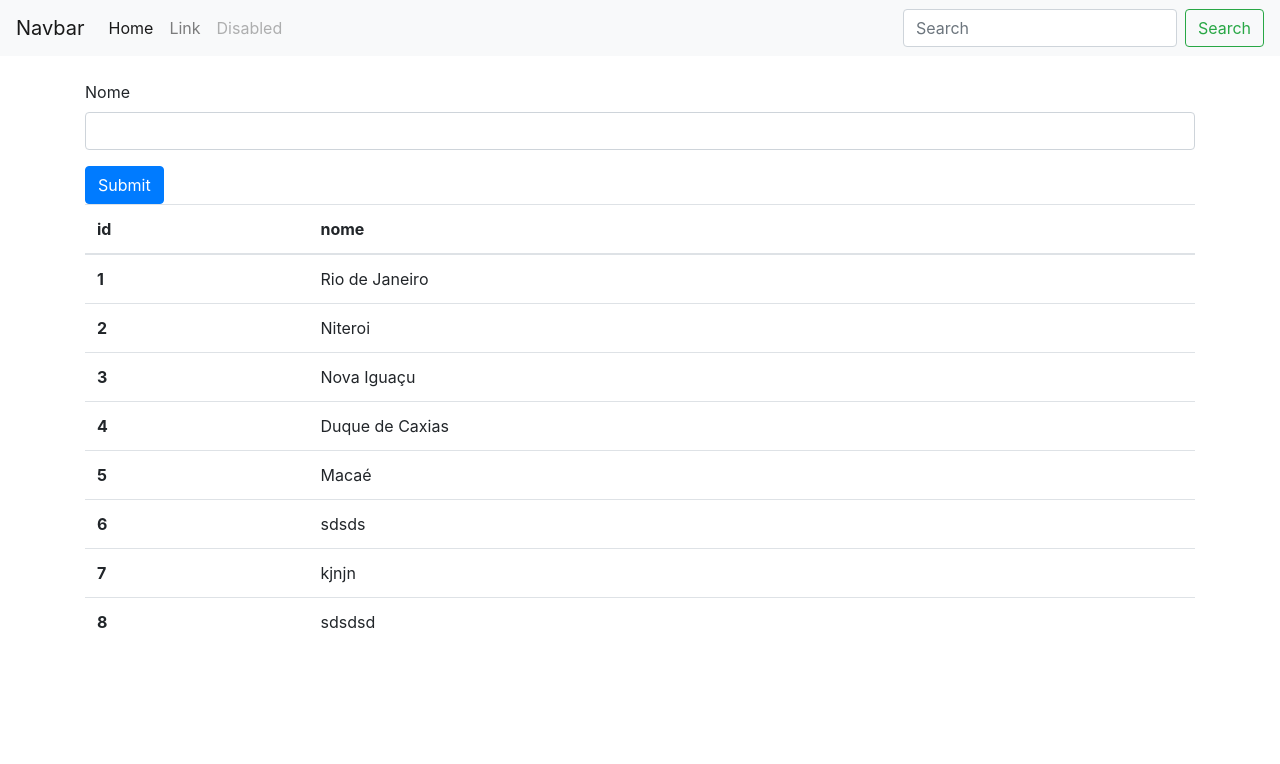
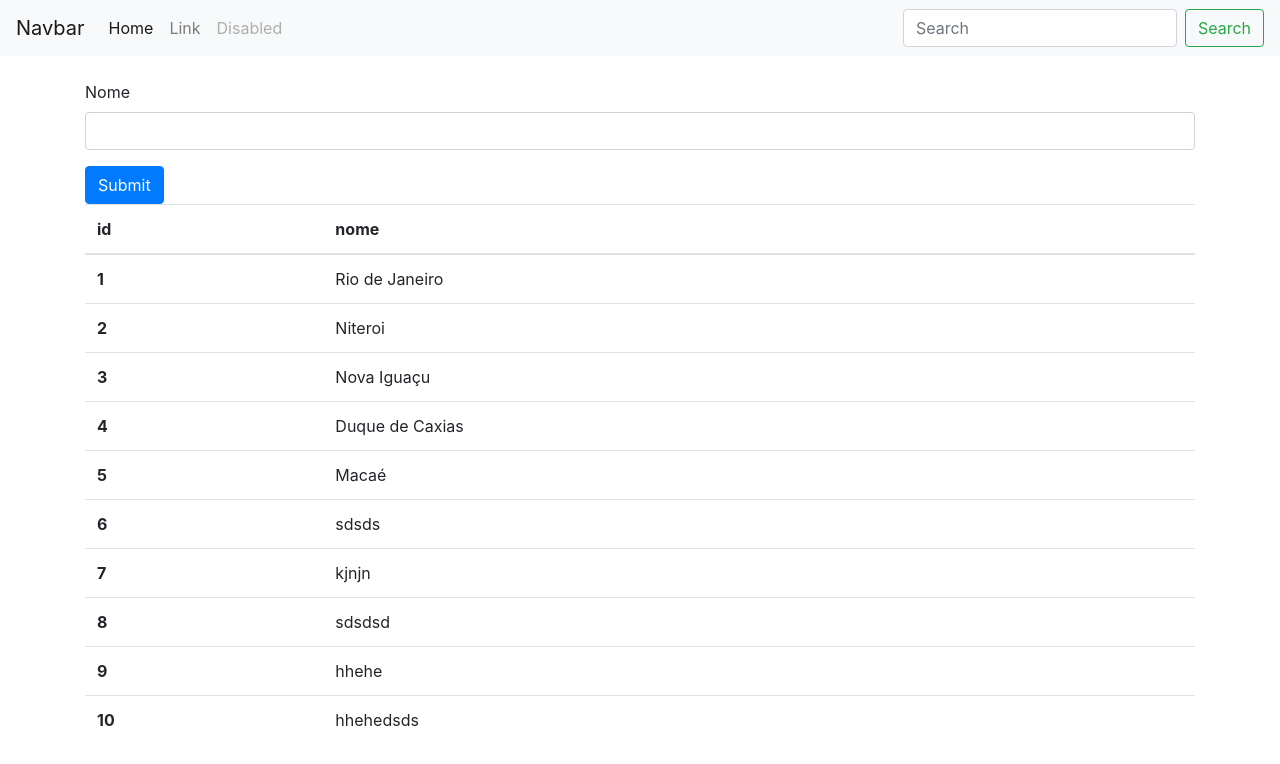
Before and after one commit to HelioDantas/AngularTest, an Angular app: page / in a window 1280 px wide. Shown: the top 764 px of the page. Built offline with nearby package versions, Linux system fonts and the light colour scheme; data requests are answered from the project's data file.

Commit message:
bug do console resolvido

```diff
--- a/data/db.json
+++ b/data/db.json
@@ -31,6 +31,14 @@
     {
       "nome": "sdsdsd",
       "id": 8
+    },
+    {
+      "nome": "hhehe",
+      "id": 9
+    },
+    {
+      "nome": "hhehedsds",
+      "id": 10
     }
   ]
 }
--- a/src/app/cidade/cidades-form/cidades-form.component.ts
+++ b/src/app/cidade/cidades-form/cidades-form.component.ts
@@ -19,14 +19,14 @@ export class CidadesFormComponent implements OnInit  {
   }
 
   create(cidadeForm: NgForm){
+
     this.cidadeService.create({nome: cidadeForm.value.nome})
     .then(cidade => {
       this.cidade =  cidade;
       this.Cidadecadastrada.emit(this.cidade)
       this.cidade =  cidade;
+      this.cadastrado = true;
     });
-    this.cadastrado = true;
-    console.log(this.cidade);
   }
 
 
```
